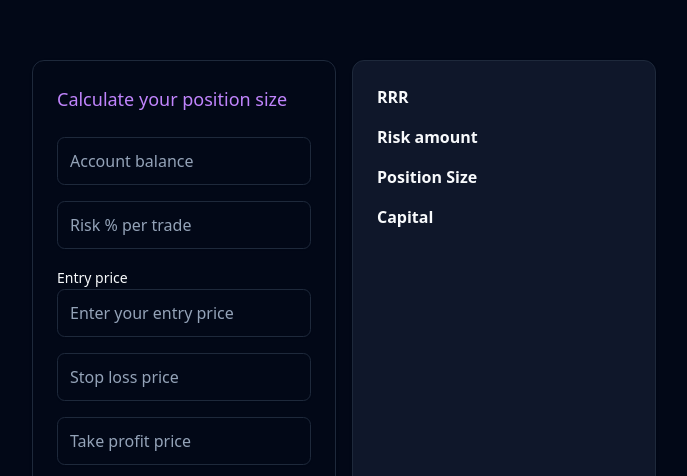
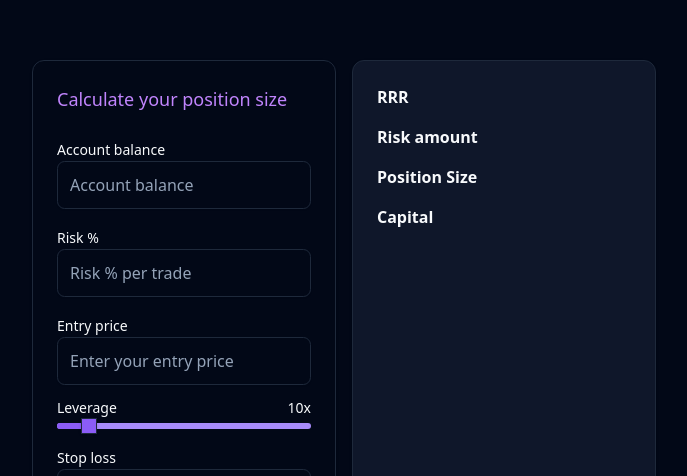
Before and after one commit to yhauxell/trading-tools, a React (Vite) app: page / in a window 1280 px wide. Shown: the part 324-800 px from the top of the page, without its empty margins (296-983 px from the left). Built offline with nearby package versions, Linux system fonts and the light colour scheme.

Commit message:
add leverage input

```diff
--- a/index.html
+++ b/index.html
@@ -4,7 +4,7 @@
     <meta charset="UTF-8" />
     <link rel="icon" type="image/svg+xml" href="/vite.svg" />
     <meta name="viewport" content="width=device-width, initial-scale=1.0" />
-    <title>Vite + React + TS</title>
+    <title>Trading tools</title>
   </head>
   <body>
     <div id="root" class="container mx-auto px-4"></div>
--- a/package.json
+++ b/package.json
@@ -18,6 +18,7 @@
     "@radix-ui/react-radio-group": "^1.1.3",
     "@radix-ui/react-select": "^1.2.2",
     "@radix-ui/react-separator": "^1.0.3",
+    "@radix-ui/react-slider": "^1.1.2",
     "@radix-ui/react-slot": "^1.0.2",
     "@radix-ui/react-tabs": "^1.0.4",
     "class-variance-authority": "^0.7.0",
--- a/src/components/PositionSize.tsx
+++ b/src/components/PositionSize.tsx
@@ -10,6 +10,7 @@ import {
   CardContent,
   CardFooter,
 } from '@/components/ui/card';
+import { Slider } from '@/components/ui/slider';
 import { MagicWandIcon } from '@radix-ui/react-icons';
 import { Label } from './ui/label';
 
@@ -48,8 +49,9 @@ export const PositionSize: FC = () => {
     resolver: yupResolver(schema),
   });
 
-  const [positionSize, setPositionSize] =
-    useState<CalculatedPositionSize>();
+  const [positionSize, setPositionSize] = useState<CalculatedPositionSize>();
+  const defaultLeverage = 10;
+  const [leverage, setLeverage] = useState<number>(defaultLeverage);
 
   const onSubmit = ({
     accountBalance,
@@ -62,7 +64,7 @@ export const PositionSize: FC = () => {
 
     const distanceToStop = entryPrice - sl;
     const distanceToProfit = tp - entryPrice;
-    const r3 = ( 100/ (distanceToStop / distanceToProfit)) / 100;
+    const r3 = 100 / (distanceToStop / distanceToProfit) / 100;
     const riskAmount = accountBalance * (riskPercentage / 100);
     const size = riskAmount / distanceToStop;
     const requiredCapital = entryPrice * size;
@@ -79,11 +81,15 @@ export const PositionSize: FC = () => {
   return (
     <div className="mx-auto w-1/2 mt-96 grid grid-cols-2 grid-flow-row gap-4">
       <Card>
-        <CardHeader className='text-lg text-purple-400'>Calculate your position size</CardHeader>
+        <CardHeader className="text-lg text-purple-400">
+          Calculate your position size
+        </CardHeader>
         <form onSubmit={handleSubmit(onSubmit)}>
           <CardContent>
             <div className="mb-4">
+              <Label htmlFor="accountBalance">Account balance</Label>
               <Input
+                id="accountBalance"
                 placeholder="Account balance"
                 type="text"
                 {...register('accountBalance', { required: true })}
@@ -94,7 +100,9 @@ export const PositionSize: FC = () => {
               )}
             </div>
             <div className="mb-4">
+              <Label htmlFor="riskPercentage">Risk %</Label>
               <Input
+                id="riskPercentage"
                 placeholder="Risk % per trade"
                 type="text"
                 {...register('riskPercentage')}
@@ -104,7 +112,7 @@ export const PositionSize: FC = () => {
             <div className="mb-4">
               <Label htmlFor="entryPrice">Entry price</Label>
               <Input
-              id="entryPrice"
+                id="entryPrice"
                 placeholder="Enter your entry price"
                 type="text"
                 {...register('entryPrice')}
@@ -115,7 +123,14 @@ export const PositionSize: FC = () => {
               )}
             </div>
             <div className="mb-4">
+              <Label className="mb-2 flex justify-between">Leverage <span>{leverage}x</span></Label>
+              <Slider className="" defaultValue={[defaultLeverage]} max={100} step={1} onValueChange={([value])=> setLeverage(value)}/>
+              <div></div>
+            </div>
+            <div className="mb-4">
+              <Label htmlFor="sl">Stop loss</Label>
               <Input
+                id="sl"
                 placeholder="Stop loss price"
                 type="text"
                 {...register('sl')}
@@ -123,7 +138,9 @@ export const PositionSize: FC = () => {
               />
             </div>
             <div>
+              <Label htmlFor="tp">Take profit</Label>
               <Input
+                id="tp"
                 placeholder="Take profit price"
                 type="text"
                 {...register('tp')}
@@ -132,14 +149,14 @@ export const PositionSize: FC = () => {
             </div>
           </CardContent>
           <CardFooter>
-            <Button variant="default" size="lg" className='flex-1'>
+            <Button variant="default" size="lg" className="flex-1">
               Calculate
               <MagicWandIcon className="ml-2" />
             </Button>
           </CardFooter>
         </form>
       </Card>
-      <Card className='p-6 bg-slate-900'>
+      <Card className="p-6 bg-slate-900">
         <div className="flex justify-between mb-4">
           <span className="mr-4 font-bold">RRR</span>
           {positionSize?.r3 && `1:${positionSize?.r3}`}
--- /dev/null
+++ b/src/components/ui/slider.tsx
@@ -0,0 +1,26 @@
+import * as React from "react"
+import * as SliderPrimitive from "@radix-ui/react-slider"
+
+import { cn } from "@/lib/utils"
+
+const Slider = React.forwardRef<
+  React.ElementRef<typeof SliderPrimitive.Root>,
+  React.ComponentPropsWithoutRef<typeof SliderPrimitive.Root>
+>(({ className, ...props }, ref) => (
+  <SliderPrimitive.Root
+    ref={ref}
+    className={cn(
+      "relative flex w-full touch-none select-none items-center",
+      className
+    )}
+    {...props}
+  >
+    <SliderPrimitive.Track className="relative h-1.5 w-full grow overflow-hidden rounded-full bg-violet-400">
+      <SliderPrimitive.Range className="absolute h-full bg-violet-500" />
+    </SliderPrimitive.Track>
+    <SliderPrimitive.Thumb className="block h-4 w-4 border border-violet/50 bg-violet-500 shadow transition-colors focus-visible:outline-none focus-visible:ring-1 focus-visible:ring-ring disabled:pointer-events-none disabled:opacity-50" />
+  </SliderPrimitive.Root>
+))
+Slider.displayName = SliderPrimitive.Root.displayName
+
+export { Slider }
```
Also changed, not shown: 1 other file (tests, documents, lock files or other folders).
